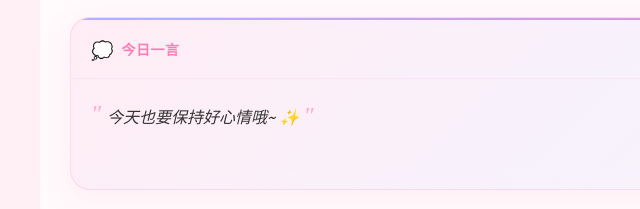
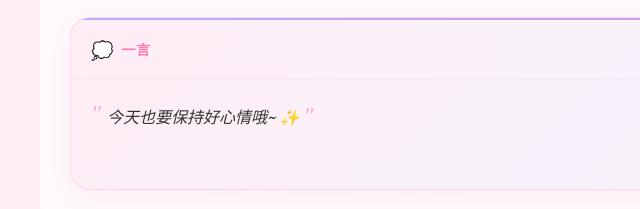
Before and after one commit to xiaorona/homepage, an Astro site: page / in a window 1280 px wide. Shown: the part 523-732 px from the top of the page, 20-660 px from the left. Built offline with nearby package versions, Linux system fonts and the light colour scheme; Astro itself is replaced by a stand-in of ours; no server answers.

Commit message:
更新 index.astro

```diff
--- a/src/pages/index.astro
+++ b/src/pages/index.astro
@@ -17,7 +17,7 @@ import Footer from '../components/Footer.astro';
         <div class="hitokoto-container">
           <div class="hitokoto-header">
             <span class="hitokoto-icon">💭</span>
-            <span class="hitokoto-title">今日一言</span>
+            <span class="hitokoto-title">一言</span>
             <button id="refresh-hitokoto" class="refresh-btn" title="换一句">
               <svg width="16" height="16" viewBox="0 0 24 24" fill="none" stroke="currentColor" stroke-width="2">
                 <polyline points="23 4 23 10 17 10"></polyline>
```
